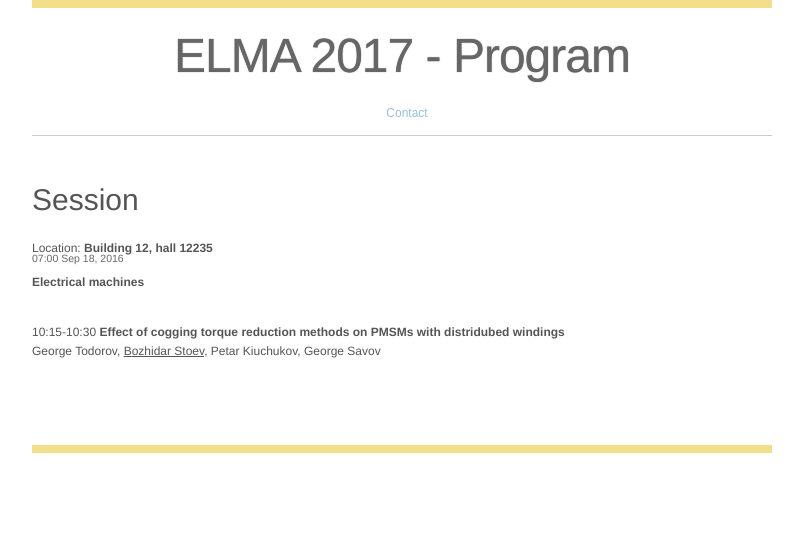
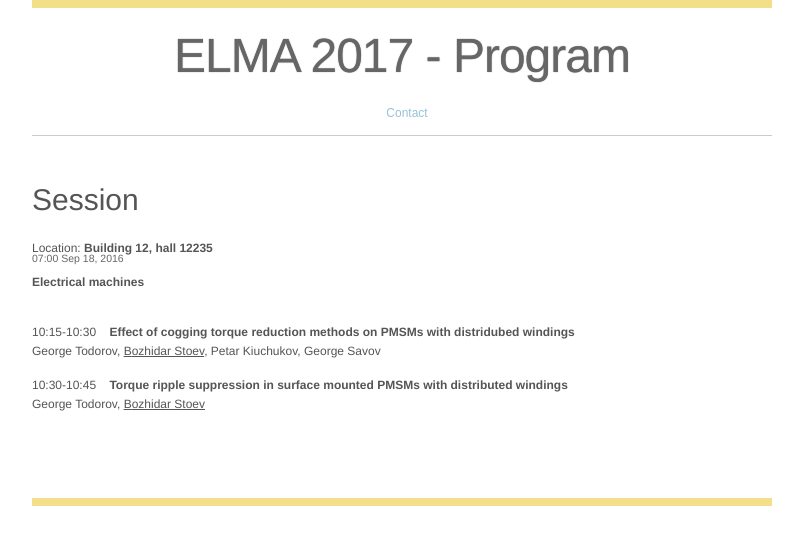
Before and after one commit to BozhkoZ/schedule, a Jekyll site: the page built from _posts/2016-09-18-electrical-machines.md, in a window 1280 px wide. Shown: the top 545 px of the page, without its empty margins (238-1041 px from the left). Built offline with Jekyll 4.4.1, drawn with Linux system fonts in a browser that asks for light colours.

Commit message:
Updated '_posts/2016-09-18-electrical-machines.md' via CloudCannon

```diff
--- a/_posts/2016-09-18-electrical-machines.md
+++ b/_posts/2016-09-18-electrical-machines.md
@@ -8,5 +8,8 @@ location: 'Building 12, hall 12235'
 ---
 
 
-10:15-10:30 **Effect of cogging torque reduction methods on PMSMs with distridubed windings**
+10:15-10:30 &nbsp; &nbsp;**Effect of cogging torque reduction methods on PMSMs with distridubed windings**
 <br>George Todorov, <u>B</u><u>ozhidar Stoev</u>, Petar Kiuchukov, George Savov
+
+10:30-10:45&nbsp; &nbsp; **Torque ripple suppression in surface mounted PMSMs with distributed windings**
+<br>George Todorov, <u>B</u><u>ozhidar Stoev</u>
```
